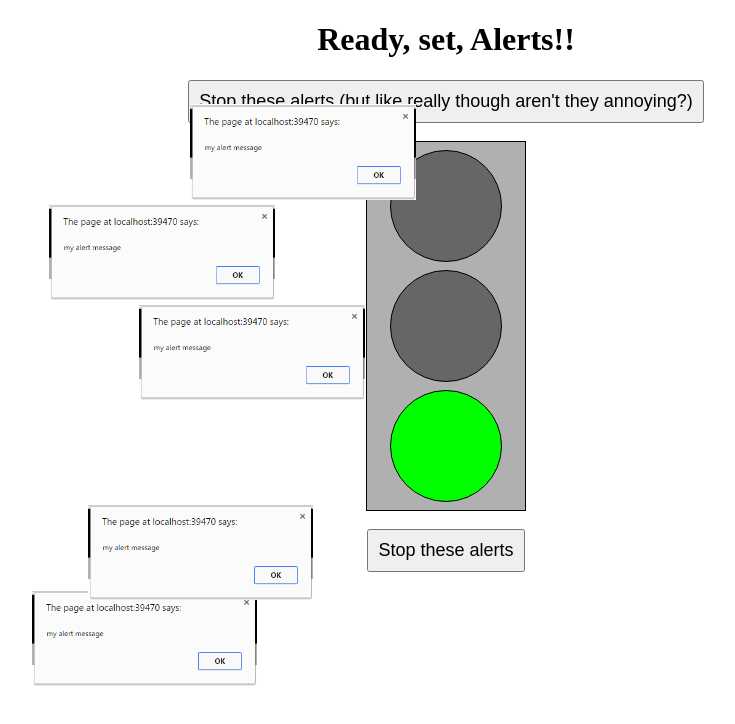
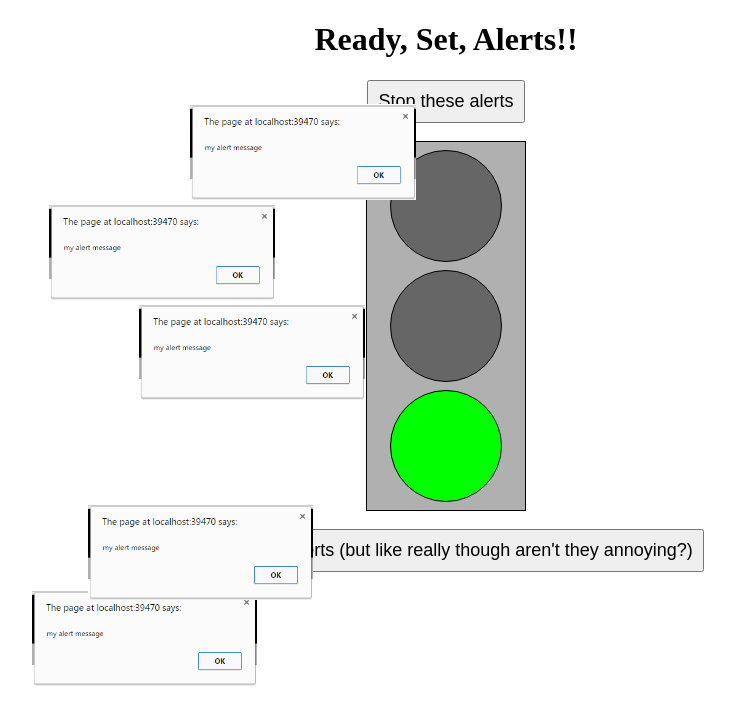
Before and after one commit to 009Kings/antTime, a plain HTML site: page index.html in a window 1280 px wide. Shown: the whole page, without its empty margins (194-929 px from the left). Drawn offline with Linux system fonts and the light colour scheme.

Commit message:
Fixed it to make it even better

```diff
--- a/app.js
+++ b/app.js
@@ -64,13 +64,13 @@ let loop = setInterval(function () {
 }, 100)
 
 button.addEventListener("click", function () {
+  alert(`HA THEY ARE NEVER ANNOYING AND WILL NEVER STOP`)
+  alert(`EMBRACE THE ALERTS`)
+  alert(`LOOK AT THESE SWEET SWEET ALERTS`)
+});
+
+document.getElementById("stop").addEventListener("click", function () {
   alert(`SO YOU THOUGHT!!! YOU CAN NEVER STOP THESE SWEET SWEET ALERTS`)
   alert(`WE ALL LOVE ALERTS`)
   alert(`YOU ARE NOW PART OF THE ALERTS FAN CLUB`)
-});
-
-document.getElementById("stop").addEventListener("click", function () {
-  alert(`HA THEY ARE NEVER ANNOYING AND WILL NEVER STOP`)
-  alert(`EMBRACE THE ALERTS`)
-  alert(`LOOK AT THESE SWEET SWEET ALERTS`)
 })
--- a/index.html
+++ b/index.html
@@ -4,18 +4,18 @@
   <meta charset="UTF-8">
   <meta name="viewport" content="width=device-width, initial-scale=1.0">
   <meta http-equiv="X-UA-Compatible" content="ie=edge">
-  <title>Light</title>
+  <title>ALERTS</title>
   <link rel="stylesheet" href="style.css">
 </head>
 <body>
-  <h1>Ready, set, Alerts!!</h1>
-  <button id="stop">Stop these alerts (but like really though aren't they annoying?)</button>
+  <h1>Ready, Set, Alerts!!</h1>
+  <button id="stop">Stop these alerts</button>
   <div class="container">
     <div class="light"></div>
     <div class="light"></div>
     <div class="light green"></div>
   </div>
-  <button id="btn">Stop these alerts</button>
+  <button id="btn">Stop these alerts (but like really though aren't they annoying?)</button>
   <img id="movin" src="assets/alert-true.png" alt="the greatest thing ever">
   <img id="movin2" src="assets/alert-true.png" alt="the greatest thing ever">
   <img id="movin3" src="assets/alert-true.png" alt="the greatest thing ever">
```
Also changed, not shown: assets/ant-false.png (deleted), assets/ant-true.png (deleted).
